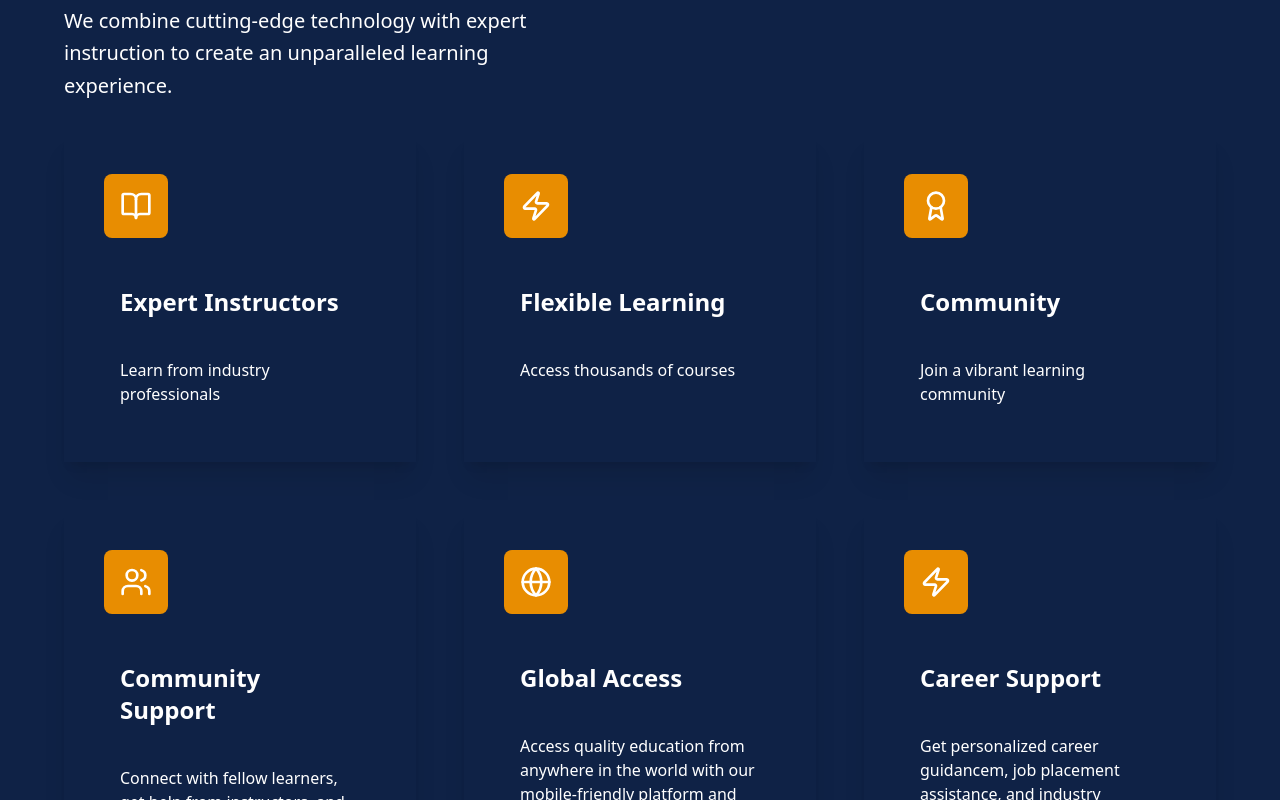
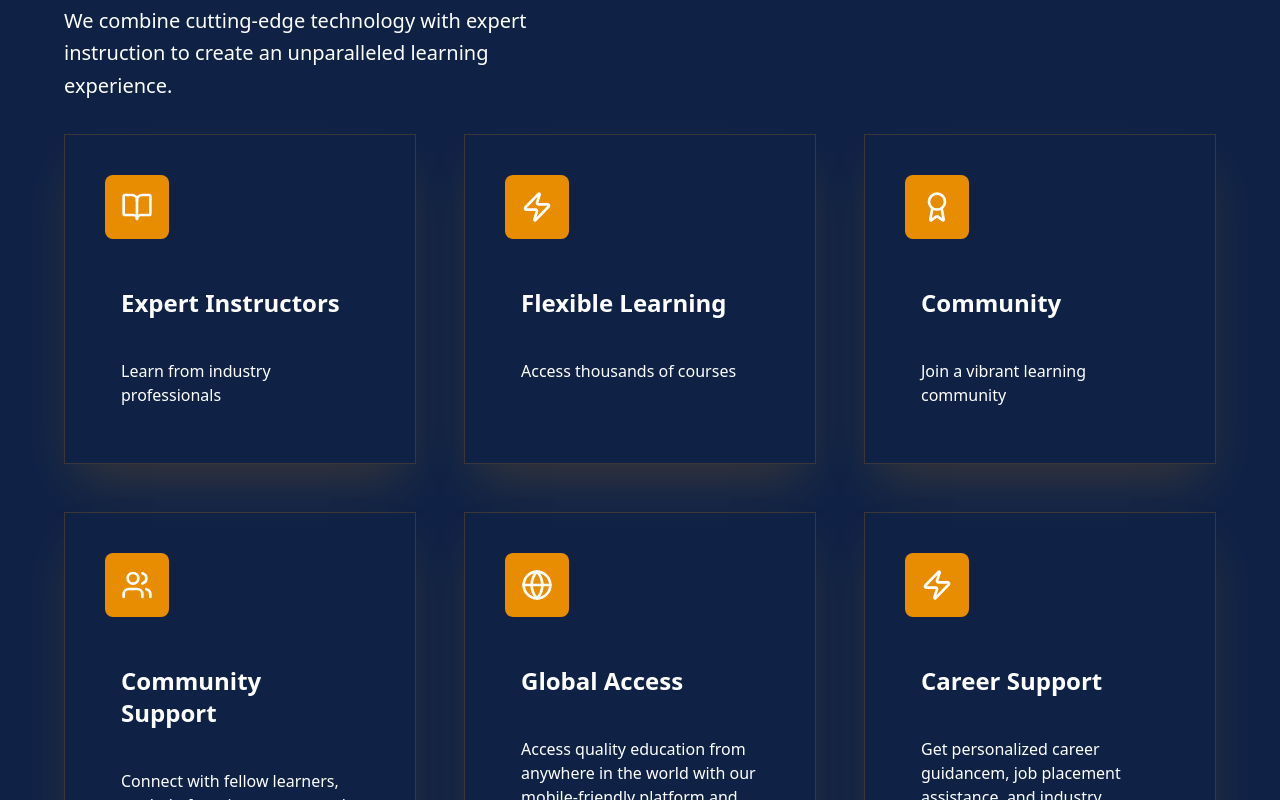
Before and after one commit to jelatz/lanville-vue, a Vue app: page / in a window 1280 px wide. Shown: the part 2960-3760 px from the top of the page. Built offline with nearby package versions, Linux system fonts and the light colour scheme.

Commit message:
added border and shadow on cards on why choose lanville

```diff
--- a/src/views/Home.vue
+++ b/src/views/Home.vue
@@ -145,7 +145,7 @@
         </p>
 
         <Card :cards="cardsWithIcons" iconClass="w-16 h-16 bg-accent p-4 rounded-lg hover:bg-[#f4b147]"
-          descriptionClass="text-white p-4" cardClass="shadow-xl p-10" />
+          descriptionClass="text-white p-4" cardClass="shadow-2xl p-10 border shadow-accent/20 border-accent/20" />
       </div>
     </Section>
 
```
